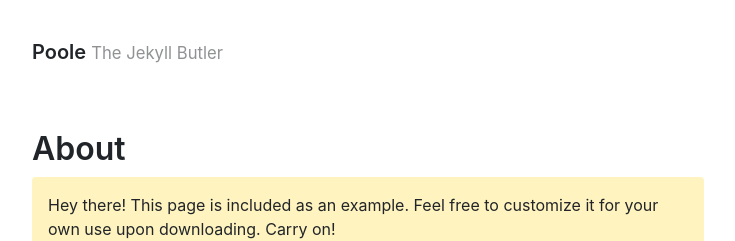
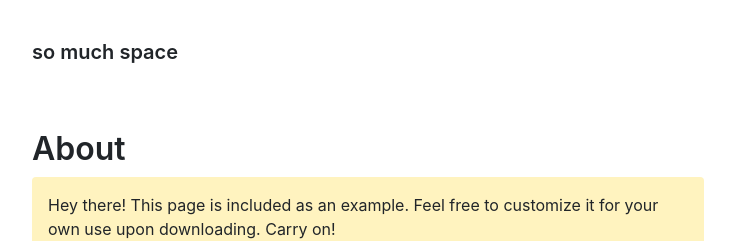
Before and after one commit to Anudin/so-much.space, a Jekyll site: the page built from about.md, in a window 1280 px wide. Shown: the top 241 px of the page, without its empty margins (272-1007 px from the left). Built offline with Jekyll 4.4.1, drawn with Linux system fonts in a browser that asks for light colours.

Commit message:
Set site information

```diff
--- a/_config.yml
+++ b/_config.yml
@@ -1,7 +1,7 @@
 # Setup
-title: Poole
-tagline: The Jekyll Butler
-url: https://getpoole.com
+title: so much space
+tagline:
+url: https://so-much.space
 paginate: 1
 baseurl: ""
 permalink: /nuggets/:categories/:slug/
```
